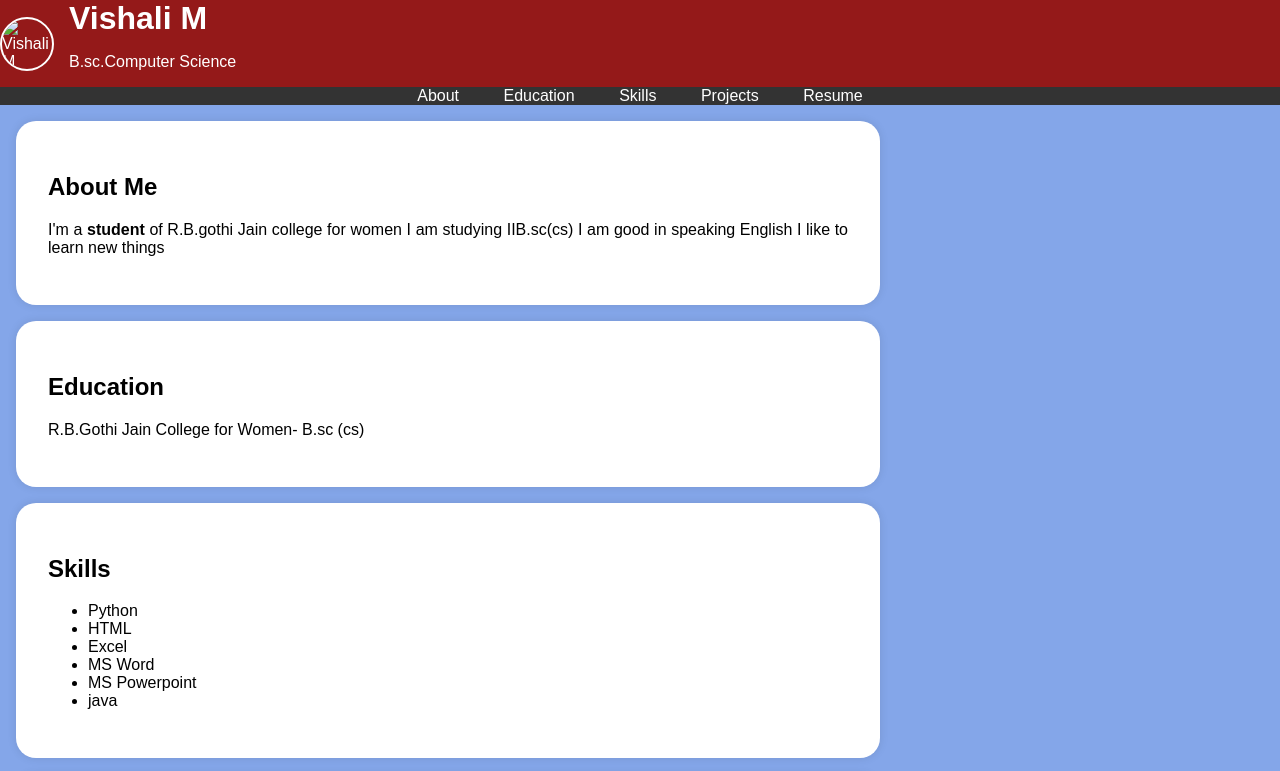
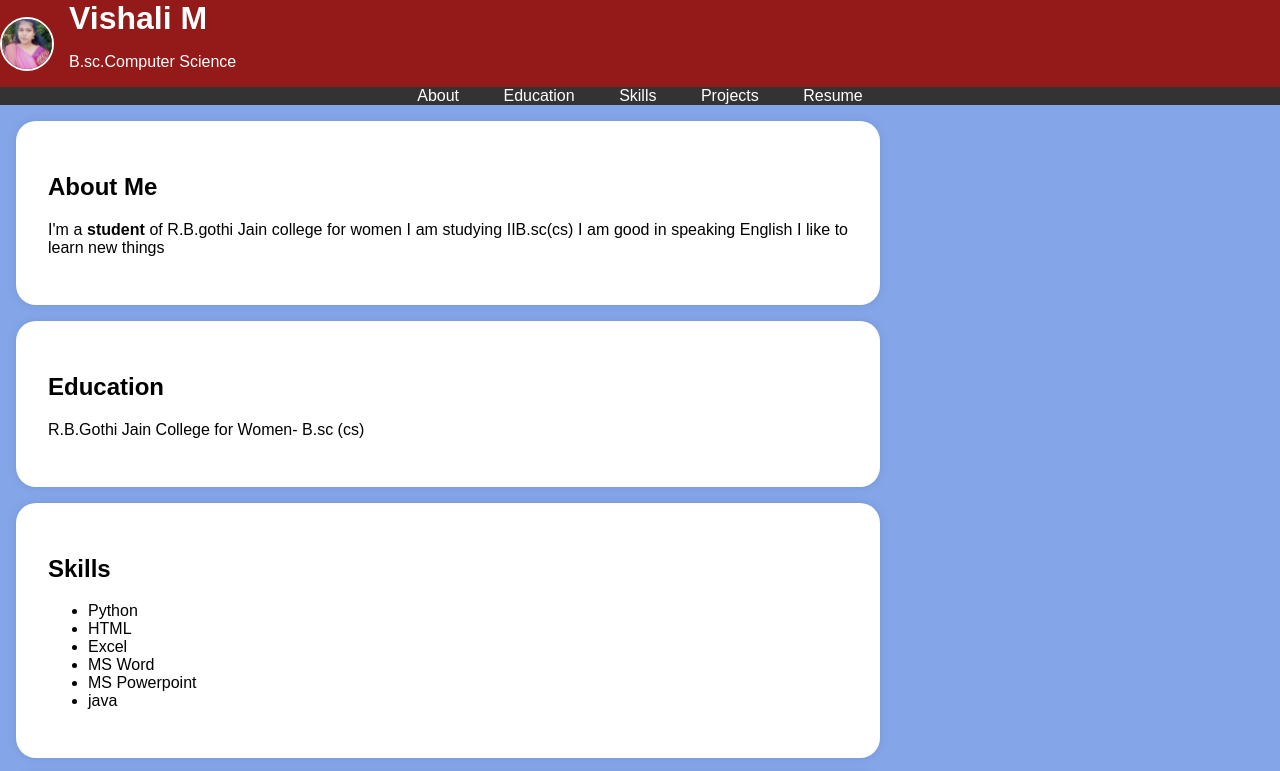
Before and after one commit to vishali2005-web/Digital-portfolio, a plain HTML site: page index.html in a window 1280 px wide. Shown: the top 771 px of the page. Drawn offline with Linux system fonts and the light colour scheme.

Commit message:
index.html

```diff
--- a/index.html
+++ b/index.html
@@ -92,7 +92,7 @@
 </head>
 <body>
     <header>
-  <img src="/storage/emulated/0/MIUI/ShareMe/IMG_20250321_101334.jpg" alt="Vishali M" class="profile-picture">
+  <img src="IMG-20250321-WA0061.jpg" alt="Vishali M" class="profile-picture">
         <div class="header-content">
          <h1>Vishali M</h1>
          <p>B.sc.Computer Science</p>
```
